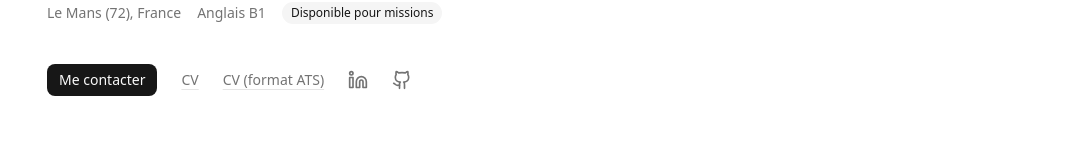
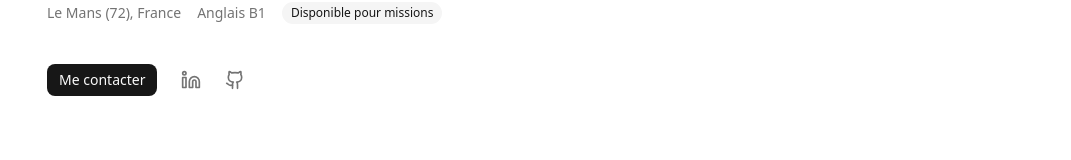
Before and after one commit to SNEUUD/portfolio, a Next.js app: page / in a window 1280 px wide. Shown: the part 367-527 px from the top of the page, without its empty margins (209-1280 px from the left). Built offline with nearby package versions, Linux system fonts and the light colour scheme.

Commit message:
minor fix

```diff
--- a/components/profile-header.tsx
+++ b/components/profile-header.tsx
@@ -2,11 +2,7 @@ import Image from "next/image";
 import { Github, Linkedin } from "lucide-react";
 import { Badge } from "@/components/ui/badge";
 import { ContactDialog } from "@/components/contact-dialog";
-import { basePath } from "@/lib/utils";
 import type { profile as profileContent } from "@/lib/content";
-
-const linkClass =
-  "text-muted-foreground hover:text-foreground underline underline-offset-4 decoration-border hover:decoration-foreground transition-colors";
 
 const iconLinkClass =
   "text-muted-foreground hover:text-foreground transition-colors";
@@ -49,20 +45,6 @@ export function ProfileHeader({ profile }: { profile: typeof profileContent }) {
       <div className="flex flex-wrap items-center gap-x-6 gap-y-3 mb-16 sm:mb-20 text-sm">
         <ContactDialog />
         <a
-          href={`${basePath}/CV.pdf`}
-          download="CV-Christopher-Crepin.pdf"
-          className={linkClass}
-        >
-          CV
-        </a>
-        <a
-          href={`${basePath}/CV-ATS.pdf`}
-          download="CV-Christopher-Crepin-ATS.pdf"
-          className={linkClass}
-        >
-          CV (format ATS)
-        </a>
-        <a
           href={profile?.linkedin_url}
           target="_blank"
           rel="noopener noreferrer"
--- a/lib/content.ts
+++ b/lib/content.ts
@@ -16,7 +16,7 @@ export const timeline = [
     date: "2025 - en cours",
     title: "Mastère — Manager en architecture & applications logicielles des SI (BAC+5)",
     content:
-      "CESI  en alternance - Le Mans. Spécialité : Manager en architecture & applications logicielles des SI : méthodes et outils de gestion de projets.",
+      "CESI  en alternance - Le Mans. Spécialité : Manager en architecture & applications logicielles des SI : méthodes et outils de gestion de projets approfondis.",
   },
   {
     date: "2024 - 2025",
@@ -34,7 +34,7 @@ export const timeline = [
     date: "2021 - 2023",
     title: "BTS SIO — SLAM (BAC+2)",
     content:
-      "Saint Charles Sainte Croix - Le Mans. Spécialités Solutions Logicielles et Applications Métiers : développement, bases de données, gestion de projet informatique.",
+      "Saint Charles Sainte Croix - Le Mans. Spécialités Solutions Logicielles et Applications Métiers : développement, bases de données.",
   },
   {
     date: "2018 - 2021",
@@ -72,7 +72,7 @@ export const projects = [
     id: 1,
     name: "Staylow",
     description:
-      "Plateforme web full-stack de découverte d'événements automobiles (rencontres, trackdays) : carte interactive des événements, authentification, géocodage des lieux, stockage de fichiers (photos/affiches) et e-mails transactionnels.",
+      "Plateforme web full-stack de découverte d'événements automobiles (rencontres, trackdays) : carte interactive des événements, authentification, géocodage des lieux et stockage de fichiers (photos/affiches).",
     tech: "Next.js, TypeScript, Prisma, PostgreSQL, Docker, Coolify",
     link: "https://events.staylow.fr",
     role: "Projet personnel — conception, développement & infrastructure",
@@ -83,12 +83,12 @@ export const projects = [
 // Section « Hors écran » — ce qui m'anime en dehors du développement.
 export const interests = {
   intro:
-    "En dehors du code, trois passions rythment mon quotidien et nourrissent ma façon de travailler. L'automobile d'abord, une culture que j'ai transformée en spécialité, du journalisme automobile jusqu'à Staylow, ma plateforme dédiée aux événements auto. La course ensuite, pour le goût de la performance et de la précision, à commencer par les 24 Heures du Mans, dans ma ville. La photographie enfin, qui m'exerce au cadrage, à la lumière et au sens du détail, autant de réflexes que je retrouve dans la conception d'interfaces.",
+    "En dehors du code, il y a surtout trois choses : l'automobile, la course et la photo. L'automobile d'abord, une culture que je suis depuis longtemps, notamment avec Staylow, ma plateforme sur les événements automobiles. La course ensuite, avec les 24 Heures du Mans et plus largement l'endurance, qui me passionne. La photographie enfin, plus récente, une façon de mettre cette passion en images.",
   // Déposez vos images dans public/photos/ puis renseignez `src` (ex. "/photos/le-mans.jpg").
   // Tant que `src` est vide, une vignette légendée s'affiche à la place.
   photos: [
-    { src: "/photos/photo4-web.jpg", caption: "Porsche 911 GT2, circuit des 24 Heures du Mans" },
-    { src: "/photos/photo5-web.jpg", caption: "Une autre 911, circuit des 24 Heures du Mans" },
-    { src: "/photos/photo6-web.jpg", caption: "McLaren F1 GTR « Lark », circuit des 24 Heures du Mans" },
+    { src: "/photos/photo1-web.jpg", caption: "Porsche 911 GT2, circuit des 24 Heures du Mans" },
+    { src: "/photos/photo2-web.jpg", caption: "Une autre 911, circuit des 24 Heures du Mans" },
+    { src: "/photos/photo3-web.jpg", caption: "McLaren F1 GTR « Lark », circuit des 24 Heures du Mans" },
   ] as { src: string | null; caption: string }[],
 };
```
